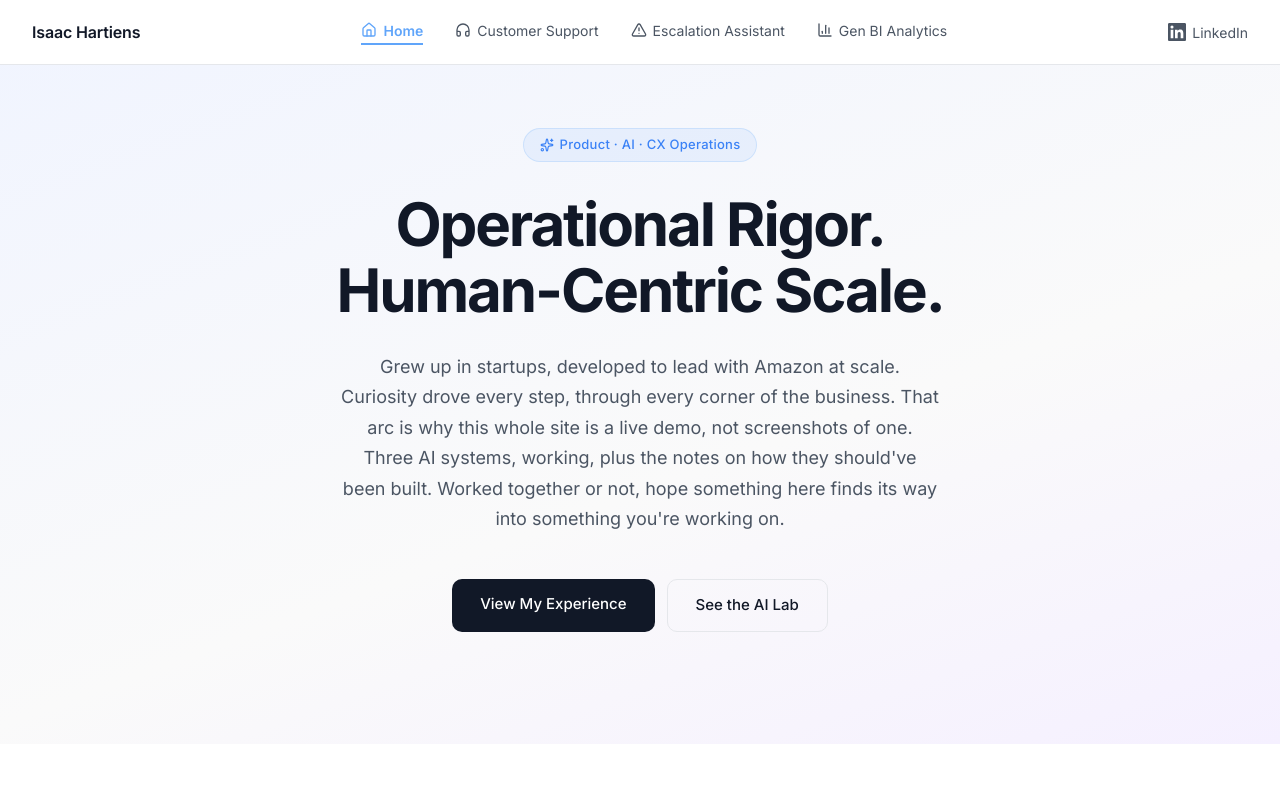
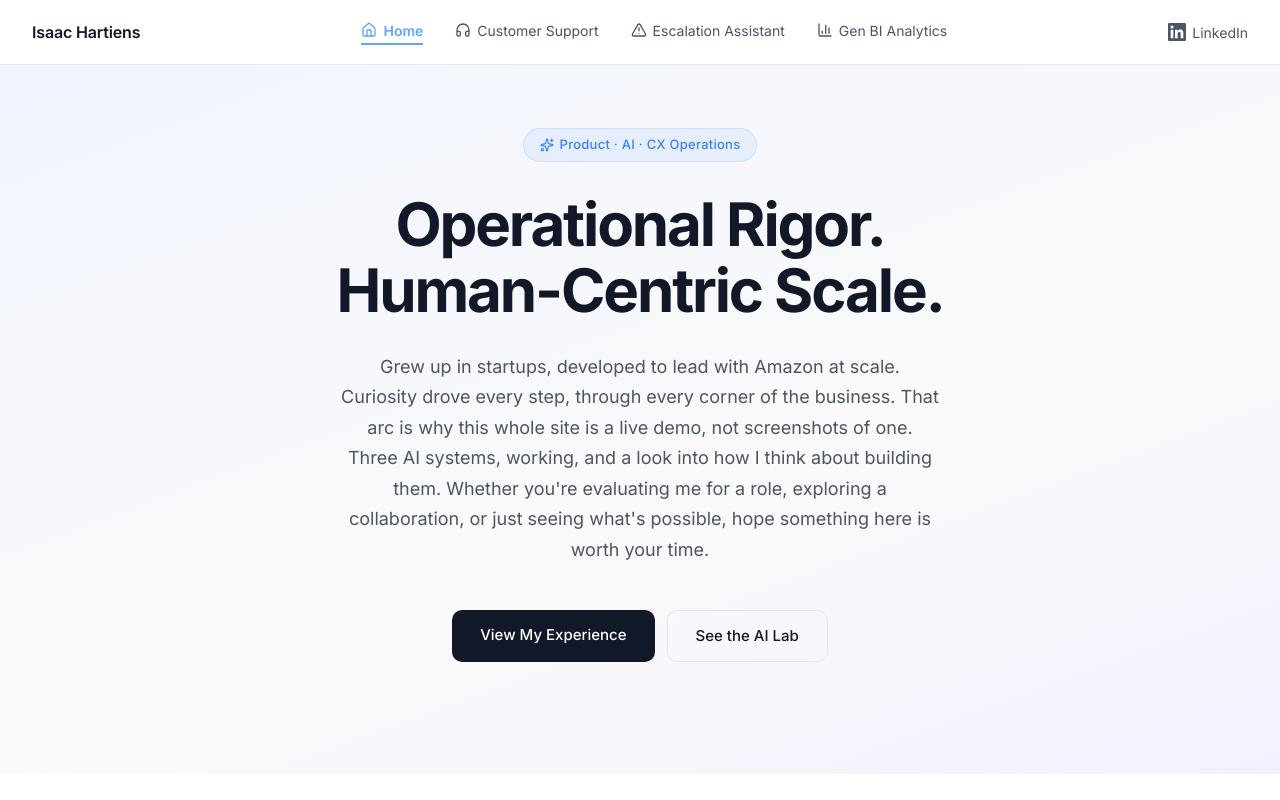
Before and after one commit to isaachartiens/project-isaac-ai, a Next.js app: page / in a window 1280 px wide. Shown: the top 800 px of the page. Built offline with nearby package versions, Linux system fonts and the light colour scheme.

Commit message:
copy: update hero and expertise intro copy on homepage

```diff
--- a/src/app/page.tsx
+++ b/src/app/page.tsx
@@ -110,7 +110,7 @@ export default function Home() {
             fontSize: '18px', color: '#4B5563', lineHeight: 1.7,
             margin: '0 0 44px', maxWidth: '600px', marginLeft: 'auto', marginRight: 'auto',
           }}>
-            Grew up in startups, developed to lead with Amazon at scale. Curiosity drove every step, through every corner of the business. That arc is why this whole site is a live demo, not screenshots of one. Three AI systems, working, plus the notes on how they should&apos;ve been built. Worked together or not, hope something here finds its way into something you&apos;re working on.
+            Grew up in startups, developed to lead with Amazon at scale. Curiosity drove every step, through every corner of the business. That arc is why this whole site is a live demo, not screenshots of one. Three AI systems, working, and a look into how I think about building them. Whether you&apos;re evaluating me for a role, exploring a collaboration, or just seeing what&apos;s possible, hope something here is worth your time.
           </p>
           <div style={{ display: 'flex', gap: '12px', justifyContent: 'center', flexWrap: 'wrap' }}>
             <Link href="/experience" style={{
@@ -141,7 +141,7 @@ export default function Home() {
               A decade of building things that work.
             </h2>
             <p style={{ fontSize: '16px', color: '#4B5563', lineHeight: 1.6, margin: '0 auto', maxWidth: '65ch' }}>
-              Hey, I&apos;m Isaac! Happy to have you here. Ten years of building things, some that worked, a lot that didn&apos;t go as planned, all of them worth something. Led teams, made calls with incomplete data, changed my mind when the numbers said I was wrong. Came up from frontline tech support into product, programs, and CX operations at Amazon. This isn&apos;t a bullet list. Every entry here is something I did, then tried to make better.
+              Hey, I&apos;m Isaac! Happy to have you here. Ten years of building things, some that worked, a lot that didn&apos;t go as planned, all of them worth something. Led teams, made calls with incomplete data, changed my mind when the numbers said I was wrong. Came up from frontline tech support into product, programs, and CX operations at Amazon. This isn&apos;t a portfolio of outputs. It&apos;s a record of how I approach problems.
             </p>
           </div>
           <div className="grid lg:grid-cols-4 md:grid-cols-2 grid-cols-1 gap-4">
```
